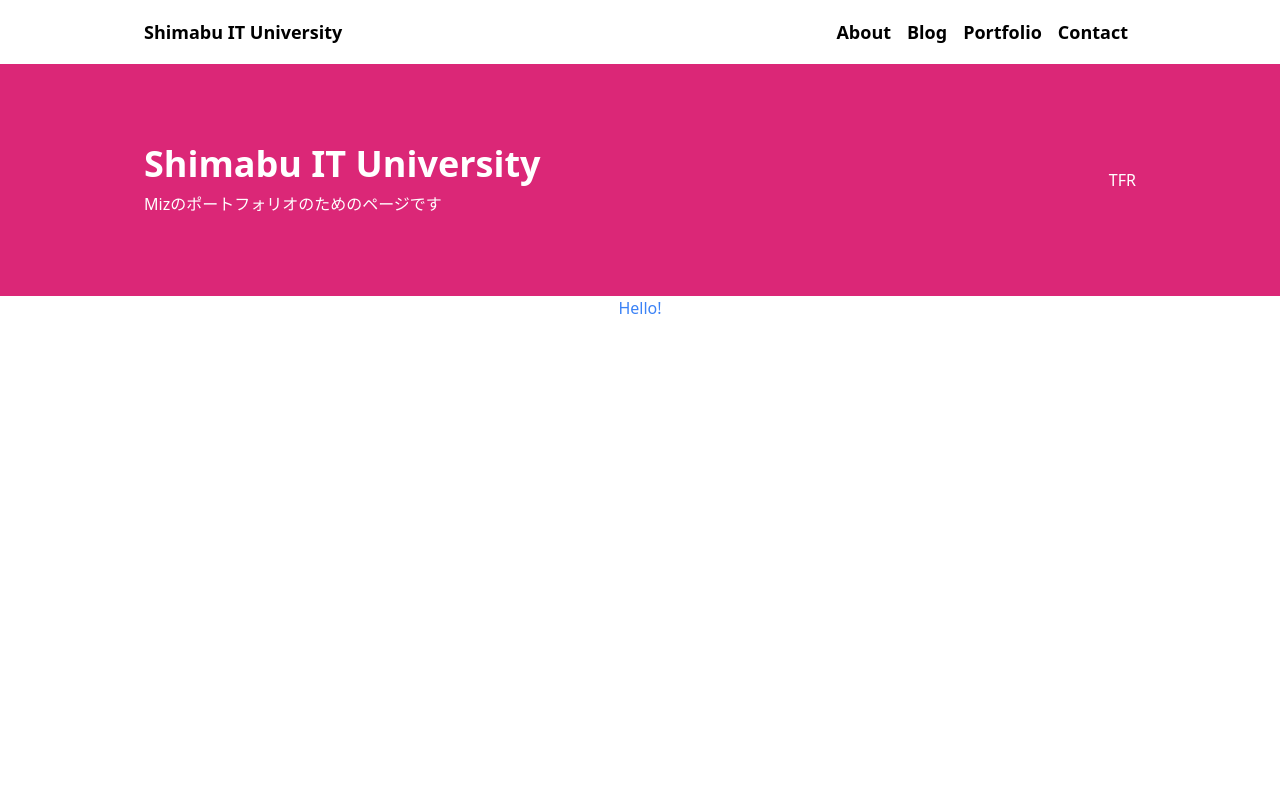
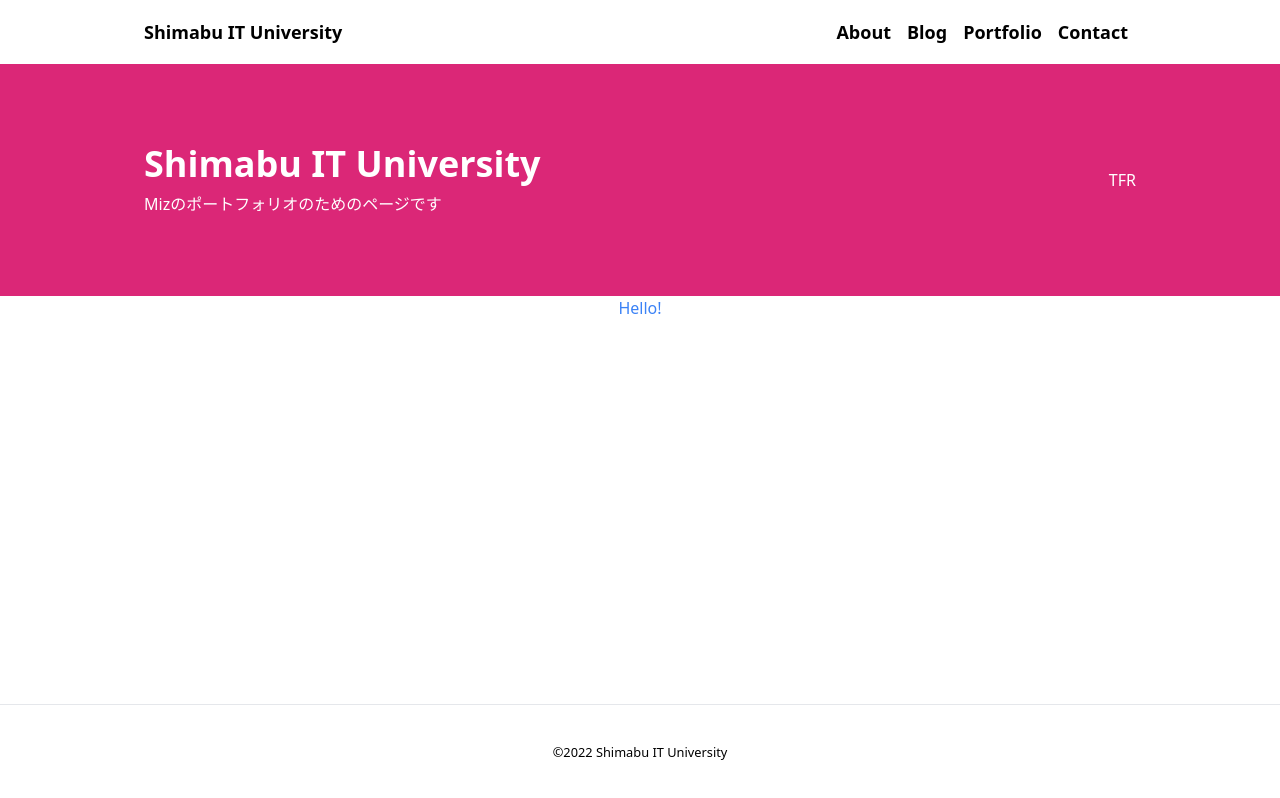
Before and after one commit to Miz-dev/portfolio-dev, a Next.js app: page / in a window 1280 px wide. Built offline with nearby package versions, Linux system fonts and the light colour scheme.

Commit message:
✨ Footer：仮実装

```diff
--- /dev/null
+++ b/src/layout/AppLayout/Footer.tsx
@@ -0,0 +1,7 @@
+export const Footer = () => {
+	return (
+		<footer className="mt-auto flex h-24 w-full items-center justify-center border-t">
+			<small>&copy;{`${new Date().getFullYear()} Shimabu IT University`}</small>
+		</footer>
+	);
+};
--- a/src/layout/AppLayout/index.tsx
+++ b/src/layout/AppLayout/index.tsx
@@ -1,4 +1,5 @@
 import React from "react";
+import { Footer } from "src/layout/AppLayout/Footer";
 import { Header } from "src/layout/AppLayout/Header";
 import { TitleSection } from "src/layout/AppLayout/TitleSection";
 
@@ -8,6 +9,7 @@ export const AppLayout = (props: any) => {
 			<Header />
 			<TitleSection />
 			{props.children}
+			<Footer />
 		</div>
 	);
 };
```
